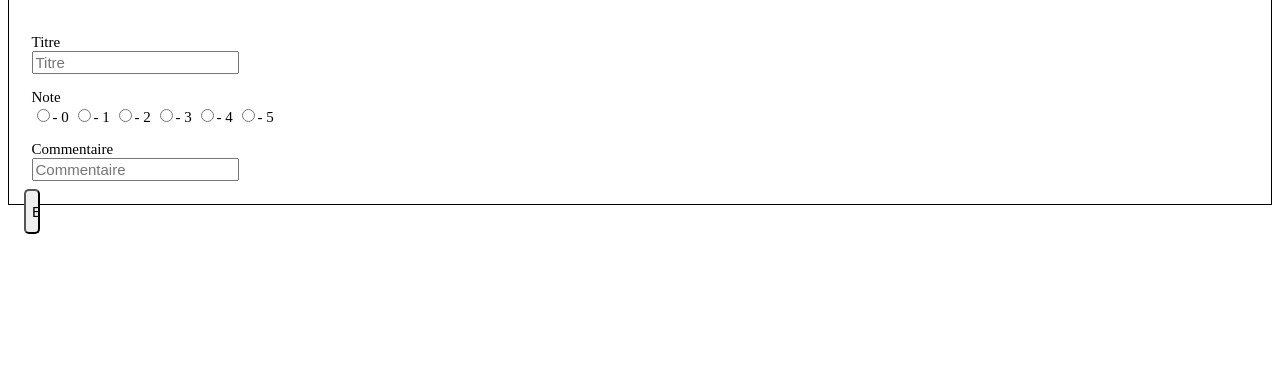
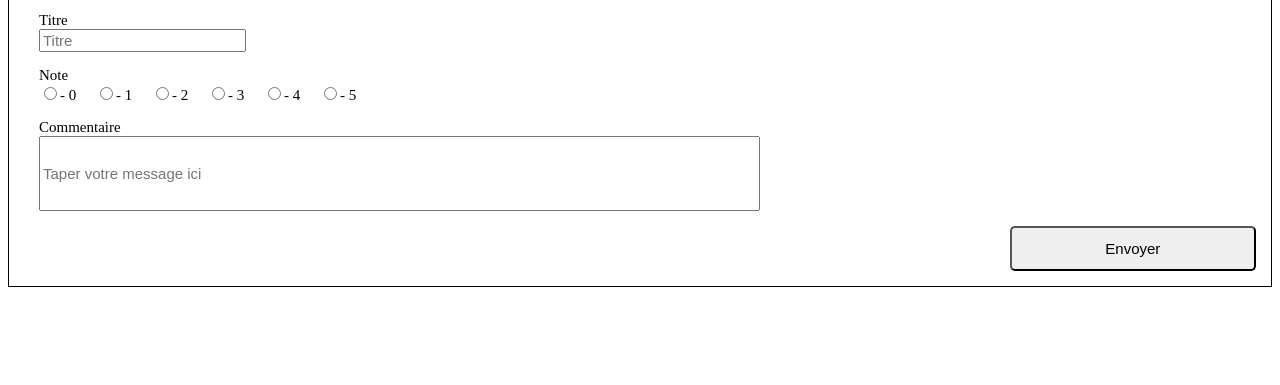
Before and after one commit to johnchem/OCProjet_LITReview, a Django app: template litreview/creation/templates/creation/add_review.html in a window 1280 px wide. Shown: the part 415-800 px from the top of the page. Run offline with Django 4.2, Linux system fonts and the light colour scheme; the template is opened without the code that fills it: values that come from a table or form of the project are taken from there, others are empty; data comes from the database, SQL or seed files in the repository; some libraries are stand-ins or nearby versions.

Commit message:
add reveiw css

```diff
--- a/litreview/creation/forms.py
+++ b/litreview/creation/forms.py
@@ -21,7 +21,7 @@ class ReviewLayout(Layout):
         super().__init__(
             Field('headline', placeholder='Titre'),
             'rating',
-            Field('body', placeholder='Commentaire'),
+            Field('body', placeholder="Taper votre message ici"),
         )
 
 class CreateTicketAlone(forms.ModelForm):
--- a/litreview/creation/static/creation/add_review.css
+++ b/litreview/creation/static/creation/add_review.css
@@ -14,18 +14,27 @@
 
 form {
     display: block;
-    padding : 1rem;
+    padding : 0rem 1rem 1rem 1rem;
 }
 
-.control-group {
-    display: block;
-    padding : 0.5rem;
+.control-group{
+    margin:1rem;
 }
 
-.control-label {
-    padding-bottom: 0.5rem;
+label {
+    margin-bottom: 10px;
+}
+
+.radio {
+    margin-right: 1rem;
 }
 
 .button__field {
-    float: left;
+    display: grid;
+    justify-items: right;
 }
+
+#id_body {
+    height : 5rem;
+    width : 60%;
+}
```
